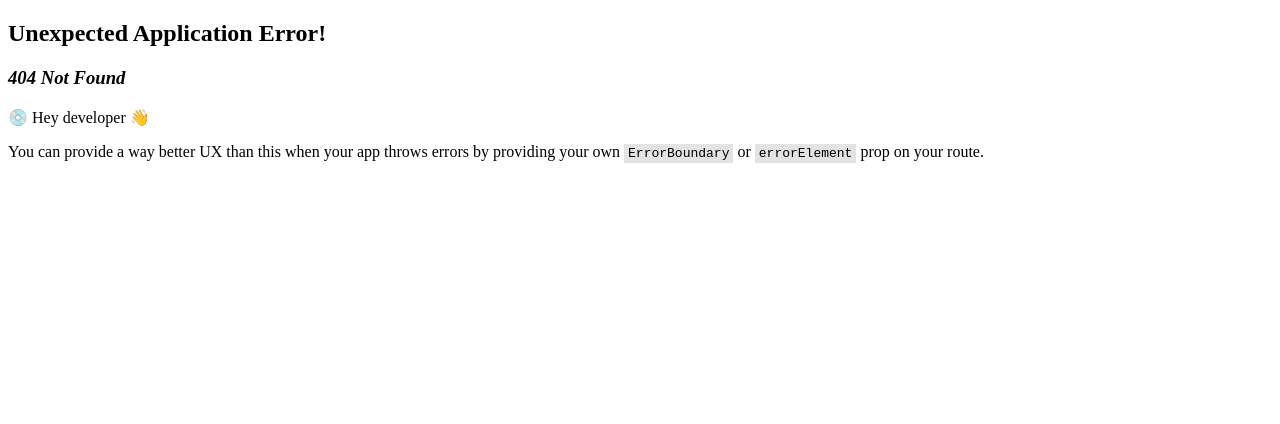
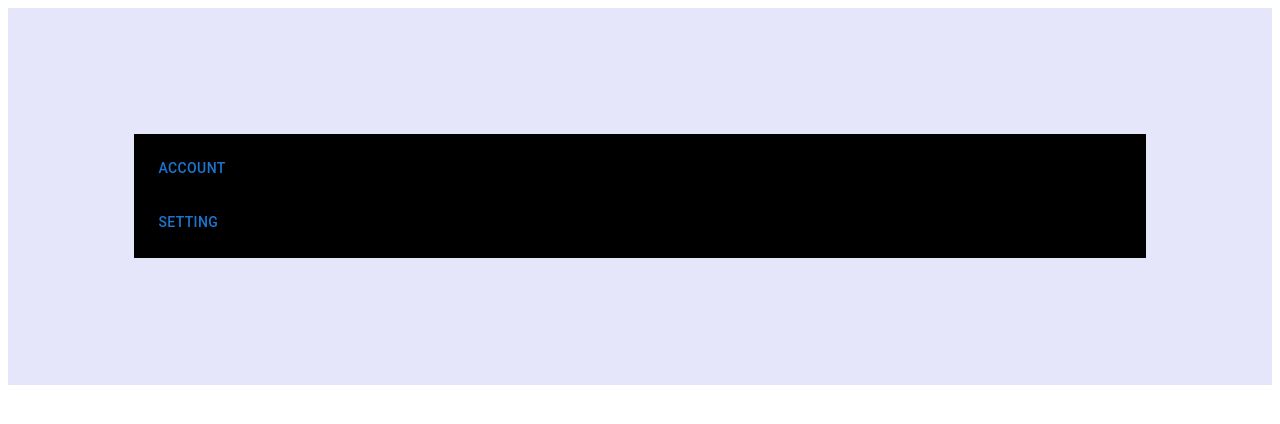
Before and after one commit to Saeb81/FinalProject, a React (Vite) app in the folder vite-project/: page /profile in a window 1280 px wide. Before the commit this address had no page. Shown: the top 424 px of the page. Built offline with nearby package versions, Linux system fonts and the light colour scheme.

Commit message:
26 commit

```diff
--- a/vite-project/src/pages/Home.tsx
+++ b/vite-project/src/pages/Home.tsx
@@ -120,7 +120,7 @@ export default function PrimarySearchAppBar() {
     >
       <Container sx={{display:'flex' ,flexDirection: 'column' ,padding : '15%'}}>
       <Link to = "/Profile"><MenuItem  onClick={handleMenuClose}>Profile</MenuItem></Link>
-      <Link to = "/Setting"> <MenuItem onClick={handleMenuClose}>Setting</MenuItem></Link>
+
       <Link to="/"> <MenuItem onClick={handleMenuClose}>SignOut</MenuItem> </Link>
       </Container>
 
@@ -186,7 +186,7 @@ export default function PrimarySearchAppBar() {
         {/* 165 */}
          {/* 166 */}
         <Toolbar sx={{backgroundColor: 'black', }}>
-          <IconButton
+          {/* <IconButton
             size="large"
             edge="start"
             color="inherit"
@@ -195,15 +195,28 @@ export default function PrimarySearchAppBar() {
             sx={{ mr: 2 ,backgroundColor: 'darkslategray',}}
           >
             <MenuIcon />
-          </IconButton>
-          <Typography
+          </IconButton> */}
+
+        <Container>
+        <Typography
             variant="h6"
             noWrap
             component="div"
             sx={{ display: { xs: 'none', sm: 'block' } }}
           >
-            Mave Shop
+             <Link to = "/Library"><Typography sx={{display:'flex', color :'white'}} onClick={handleMenuClose}>MaveShop</Typography></Link>
           </Typography>
+
+        </Container>
+
+        <Container sx={{maxWidth: '300px', display : 'flex',flexDirection : 'row',justifyContent : 'space-around'}}>
+
+          <Link to = "/Library"><Typography sx={{display:'flex', color :'white'}} onClick={handleMenuClose}>Store</Typography></Link>
+          <Link to = "/Library"><Typography sx={{display:'flex', color :'white'}} onClick={handleMenuClose}>Library</Typography></Link>
+          <Link to = "/Library"><Typography sx={{display:'flex', color :'white'}} onClick={handleMenuClose}>AddGame</Typography></Link>
+
+          </Container>
+
           <Search sx={{backgroundColor: 'darkslategray'}}>
             <SearchIconWrapper>
               <SearchIcon />
@@ -213,6 +226,7 @@ export default function PrimarySearchAppBar() {
               inputProps={{ 'aria-label': 'search' }}
             />
           </Search>
+
           <Box sx={{ flexGrow: 1 }} />
           <Box sx={{ display: { xs: 'none', md: 'flex', } }}>
             <IconButton size="large" aria-label="show 4 new mails" color="inherit">
--- a/vite-project/src/pages/Library/Library.jsx
+++ b/vite-project/src/pages/Library/Library.jsx
@@ -0,0 +1,47 @@
+import { styled, alpha } from '@mui/material/styles';
+import AppBar from '@mui/material/AppBar';
+import Box from '@mui/material/Box';
+import Toolbar from '@mui/material/Toolbar';
+import IconButton from '@mui/material/IconButton';
+import Typography from '@mui/material/Typography';
+import InputBase from '@mui/material/InputBase';
+import Badge from '@mui/material/Badge';
+import MenuItem from '@mui/material/MenuItem';
+import Menu from '@mui/material/Menu';
+import MenuIcon from '@mui/icons-material/Menu';
+import SearchIcon from '@mui/icons-material/Search';
+import AccountCircle from '@mui/icons-material/AccountCircle';
+import MailIcon from '@mui/icons-material/Mail';
+import NotificationsIcon from '@mui/icons-material/Notifications';
+import MoreIcon from '@mui/icons-material/MoreVert';
+import { blue } from '@mui/material/colors';
+import { Grid, Card, CardMedia, CardContent, Container } from '@mui/material';
+import React, { useState, useEffect } from 'react';
+import CardActions from '@mui/material/CardActions';
+import Button from '@mui/material/Button';
+
+import List from '@mui/material/List';
+import ListItem from '@mui/material/ListItem';
+import ListItemText from '@mui/material/ListItemText';
+import Divider from '@mui/material/Divider';
+
+
+import { Link } from 'react-router-dom';
+
+import { get } from '../../utils/httpClient'
+import { post } from '../../utils/httpClient'
+
+
+
+
+
+export default function Library() {
+    return <div className='setting'>
+        <List sx={{display:'flex',flexDirection:'column',backgroundColor:'black'}} aria-label="mailbox folders">
+      <ListItem>
+        <Button> Games List</Button>
+      </ListItem>
+
+    </List>
+    </div>
+}
--- /dev/null
+++ b/vite-project/src/pages/Profile/Profile.css
@@ -0,0 +1,8 @@
+.setting
+{
+    display: flex;
+    flex-direction: column;
+    color: white;
+    background-color: lavender;
+    padding: 10%;
+}
--- a/vite-project/src/pages/Profile/Profile.jsx
+++ b/vite-project/src/pages/Profile/Profile.jsx
@@ -0,0 +1,54 @@
+import { styled, alpha } from '@mui/material/styles';
+import AppBar from '@mui/material/AppBar';
+import Box from '@mui/material/Box';
+import Toolbar from '@mui/material/Toolbar';
+import IconButton from '@mui/material/IconButton';
+import Typography from '@mui/material/Typography';
+import InputBase from '@mui/material/InputBase';
+import Badge from '@mui/material/Badge';
+import MenuItem from '@mui/material/MenuItem';
+import Menu from '@mui/material/Menu';
+import MenuIcon from '@mui/icons-material/Menu';
+import SearchIcon from '@mui/icons-material/Search';
+import AccountCircle from '@mui/icons-material/AccountCircle';
+import MailIcon from '@mui/icons-material/Mail';
+import NotificationsIcon from '@mui/icons-material/Notifications';
+import MoreIcon from '@mui/icons-material/MoreVert';
+import { blue } from '@mui/material/colors';
+import { Grid, Card, CardMedia, CardContent, Container } from '@mui/material';
+import React, { useState, useEffect } from 'react';
+import CardActions from '@mui/material/CardActions';
+import Button from '@mui/material/Button';
+
+import List from '@mui/material/List';
+import ListItem from '@mui/material/ListItem';
+import ListItemText from '@mui/material/ListItemText';
+import Divider from '@mui/material/Divider';
+
+
+import { Link } from 'react-router-dom';
+
+import { get } from '../../utils/httpClient'
+import { post } from '../../utils/httpClient'
+
+import './Profile.css';
+
+
+
+export default function Profile() {
+    return <div className='setting'>
+        <List sx={{display:'flex',flexDirection:'column',backgroundColor:'black'}} aria-label="mailbox folders">
+      <ListItem>
+        <Button> Account</Button>
+      </ListItem>
+      <Divider component="li" />
+      <ListItem>
+      <Button>Setting </Button>
+      </ListItem>
+      <Divider component="" />
+
+      <Divider component="li" />
+
+    </List>
+    </div>
+}
```
Also changed, not shown: vite-project/src/main.jsx (+14 -1 lines), vite-project/src/pages/Setting/Setting.css (added), 1 other file (tests, documents, lock files or other folders).
